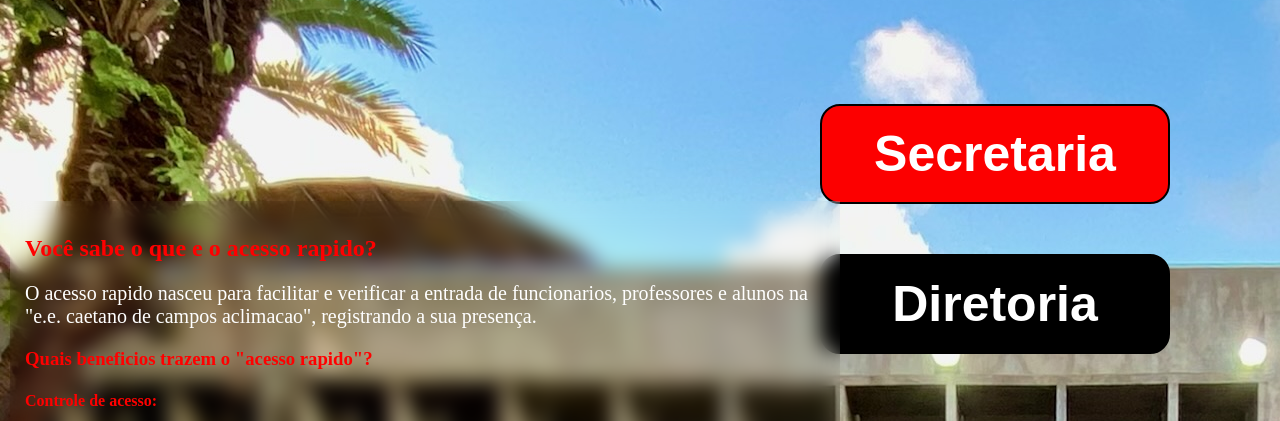
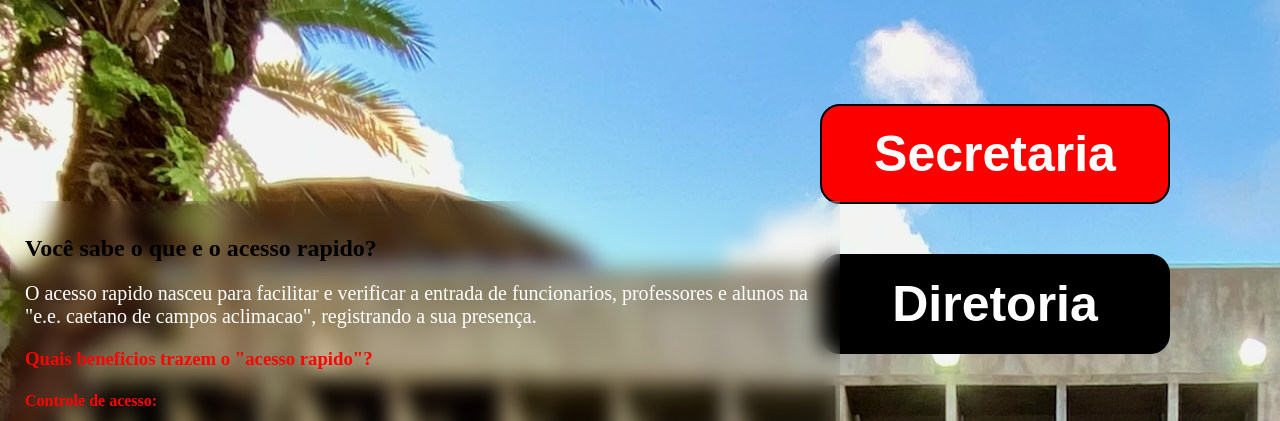
Before and after one commit to lian590/deted_visual, a Flask app: template templates/display.html in a window 1280 px wide; the page is wider, and only the part inside the window is pictured. Shown: the part 246-667 px from the top of that part. Run offline with Flask 3, Linux system fonts and the light colour scheme; the template is opened without the code that fills it, so the values that code supplies are empty.

Commit message:
refatoraçao
correção da posição dos códigos

```diff
--- a/templates/display.html
+++ b/templates/display.html
@@ -41,7 +41,7 @@
 </div>
 <div class="text" > <!--scroll-->
     <div class="texte"><!--texto-->
-        <h2 class="titulo-scrull">Você sabe o que e o acesso rapido? </h2>
+        <h2>Você sabe o que e o acesso rapido? </h2>
         <p>O acesso rapido nasceu para facilitar e verificar a entrada de funcionarios, professores e alunos na "e.e. caetano de campos aclimacao", registrando a sua presença.</p>
 
         <h3 class="titulo-scrull">Quais beneficios trazem o "acesso rapido"? </h3>
@@ -64,7 +64,7 @@
 
             <p> E se nao reconheceu, caso aconteça, vai aparecer uma notificação no computador local, onde vai ter a opção de abrir a porta ou recusar a entrada.</p>
 
-            <h3>Facilidade de acesso Web:</h3>
+            <h3 class="titulo-scrull">Facilidade de acesso Web:</h3>
 
             <p>  Aplicação Web e otimização do site, facilitando a interação do usuario com a plataforma.</p>
 
```
Also changed, not shown: static/login.css (indentation only).
